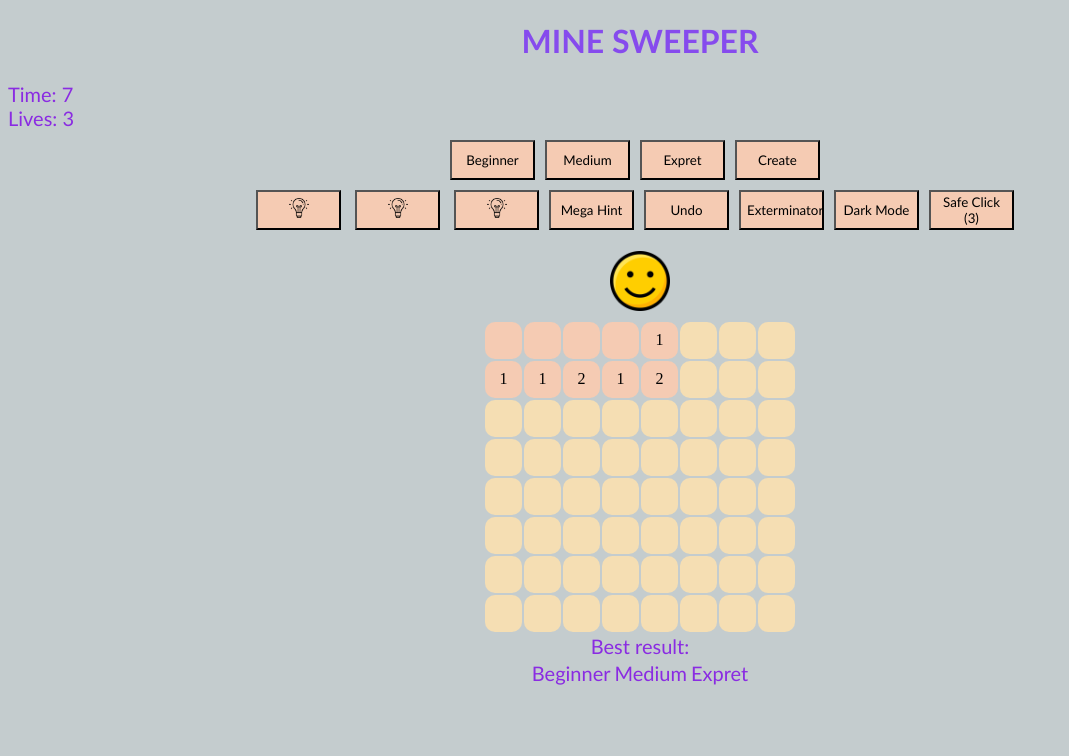
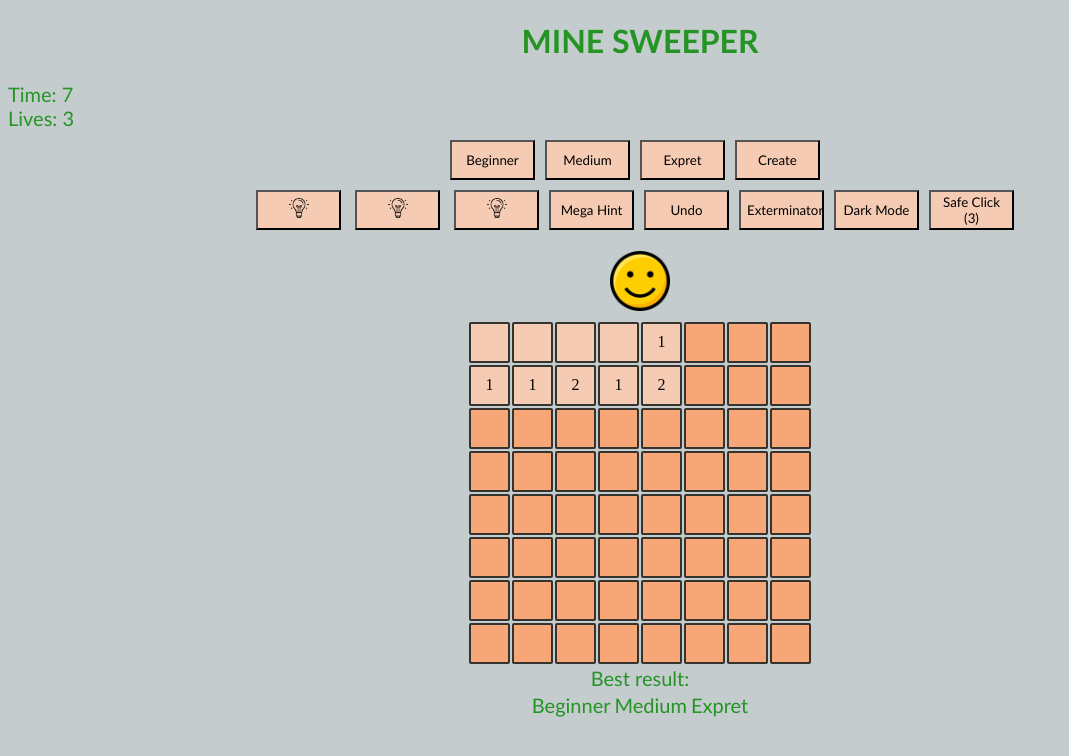
Before and after one commit to YiftachSamocha/SprintMine, a plain HTML site: page index.html in a window 1280 px wide. Both pictures are taken after a click on the element 503 px from the left and 340 px from the top of the page. Shown: the whole page, without its empty margins (0-1069 px from the left). Drawn offline with Linux system fonts and the light colour scheme.

Commit message:
Add files via upload

```diff
--- a/css/style.css
+++ b/css/style.css
@@ -3,20 +3,22 @@ body {
 
 
 }
+
 button {
     background-color: rgb(245, 203, 179);
     height: 40px;
     width: 85px;
-    font-family:  'Gill Sans', 'Gill Sans MT', Calibri, 'Trebuchet MS', sans-serif;
+    font-family: 'Gill Sans', 'Gill Sans MT', Calibri, 'Trebuchet MS', sans-serif;
 
 }
-button:hover:not(.smiley){
+
+button:hover:not(.smiley) {
     background-color: rgba(247, 164, 116, 0.993);
 }
 
 h1 {
     font-family: 'Gill Sans', 'Gill Sans MT', Calibri, 'Trebuchet MS', sans-serif;
-    color: rgba(98, 0, 255, 0.63);
+    color: rgb(36, 148, 36);
     text-align: center;
 }
 
@@ -40,14 +42,15 @@ h1 {
     text-align: center;
     justify-content: center;
 }
-.features button{
+
+.features button {
     margin-right: 10px;
 }
 
 
 
-.data{
-    color: blueviolet;
+.data {
+    color: rgb(36, 148, 36);
     font-size: 20px;
     font-family: 'Gill Sans', 'Gill Sans MT', Calibri, 'Trebuchet MS', sans-serif;
 }
@@ -59,10 +62,11 @@ h1 {
 
 .endgame {
     font-family: 'Gill Sans', 'Gill Sans MT', Calibri, 'Trebuchet MS', sans-serif;
-    color: rgba(98, 0, 255, 0.63);
+    color: rgb(36, 148, 36);
     text-align: center;
     font-size: 30px;
 }
+
 .smileyContainer {
     display: flex;
     justify-content: center;
@@ -70,12 +74,14 @@ h1 {
 
 
 }
-.smiley{
+
+.smiley {
     background-color: transparent;
     border: 0cap;
     margin-bottom: 30px;
     margin-top: 20px;
 }
+
 .smiley img {
     height: 60px;
     width: auto;
@@ -83,6 +89,7 @@ h1 {
 
 
 }
+
 table {
     display: flex;
     justify-content: center;
@@ -94,10 +101,15 @@ table {
     height: 35px;
     text-align: center;
     border-radius: 10px;
-    background-color: wheat;
+    background-color: rgb(247, 166, 119);
+    border: 2px solid rgb(53, 51, 46);
+    border-radius: 2px;
+
+
 
 
 }
+
 .cell:hover:not(.safe):not(.peeked):not(.opened) {
     background-color: rgb(252, 218, 156);
 }
@@ -127,9 +139,10 @@ table {
 .megaHinted {
     background-color: rgba(247, 164, 116, 0.993);
 }
-.storageContainer{
+
+.storageContainer {
     text-align: center;
-    color: blueviolet;
+    color: rgb(36, 148, 36);
     font-size: 20px;
     font-family: 'Gill Sans', 'Gill Sans MT', Calibri, 'Trebuchet MS', sans-serif;
 
--- a/js/bonus.js
+++ b/js/bonus.js
@@ -144,7 +144,7 @@ function addMineManuelly(row, col) {
         return
     }
     var elCell = document.querySelector('.loc' + row + '-' + col)
-    elCell.innerHTML = BOMB
+    elCell.innerHTML = MINE
     gBoard[row][col].isMine = true
     var numOfMines = document.querySelector('.numOfMines')
     var count = parseInt(numOfMines.innerHTML)
@@ -310,6 +310,17 @@ function exterminator() {
             }
             var count = minesAroundCount(gBoard, i, j)
             gBoard[i][j].count = count
+            if(gBoard[i][j].isShown){
+                var elCell= document.querySelector('.loc'+i+'-'+j)
+                if (gBoard[i][j].count !== 0) {
+                    elCell.textContent = gBoard[i][j].count
+                }
+                else{
+                    elCell.textContent= ''
+                }
+
+
+            }
         }
     }
     alert('3 Mines have been exterminated!')
--- a/js/main.js
+++ b/js/main.js
@@ -27,9 +27,9 @@ var gCell = {
 const MINE = `<img class="mine" src="img/mine.png" alt="">`
 const FLAG = `<img class="flag" src="img/flag.png" alt="">`
 
-const HAPPY = `<img class="flag" src="img/happy.png" alt="">`
-const SAD = `<img class="flag" src="img/sad.png" alt="">`
-const VICTORY = `<img class="flag" src="img/victory.png" alt="">`
+const HAPPY = `<img src="img/happy.png" alt="">`
+const SAD = `<img src="img/sad.png" alt="">`
+const VICTORY = `<img src="img/victory.png" alt="">`
 // localStorage.setItem('beginner', 0)
 // localStorage.setItem('medium', 0)
 // localStorage.setItem('expret', 0)
@@ -87,6 +87,8 @@ function resetGame() {
     gGame.secsPassed = 0
     gGame.lives = 3
     gGame.saves = 3
+    gGame.hints.bulbNum= 0
+    gGame.hints.isHintMode= false
     gGame.creation = false
     gSeconds = 0
     gMega = [{ row: -1, col: -1, }, { row: -1, col: -1 }]
@@ -161,7 +163,6 @@ function isAround(neighbors, row, col) {
     }
     return false
 }
-
 
 function minesAroundCount(board, row, col) {
     if (board[row][col].isMine) {
@@ -278,7 +279,7 @@ function onCellClicked(row, col) {
     if (elCell.classList.contains('safe')) {
         return
     }
-    if (gGame.hints > 0) {
+    if (gGame.hints.bulbNum>0) {
         peek(row, col)
         setTimeout(function () {
             unPeek(row, col)
@@ -309,8 +310,8 @@ function onCellClicked(row, col) {
 
 }
 
-function markCell(i, j) {
-    var cellClass = '.loc' + i + '-' + j
+function markCell(row, col) {
+    var cellClass = '.loc' + row + '-' + col
     var elCell = document.querySelector(cellClass)
 
     if (elCell.classList.contains('opened')) {
@@ -318,18 +319,18 @@ function markCell(i, j) {
     }
 
     elCell.classList.add('opened')
-    if (gBoard[i][j].isMine) {
+    if (gBoard[row][col].isMine) {
         elCell.innerHTML = MINE
 
         return
     }
 
-    if (gBoard[i][j].count !== 0) {
-        elCell.textContent = gBoard[i][j].count
+    if (gBoard[row][col].count !== 0) {
+        elCell.textContent = gBoard[row][col].count
     }
-    if (gBoard[i][j].isShown === false) {
+    if (gBoard[row][col].isShown === false) {
         gGame.shownCount++
-        gBoard[i][j].isShown = true
+        gBoard[row][col].isShown = true
     }
 
 
```
